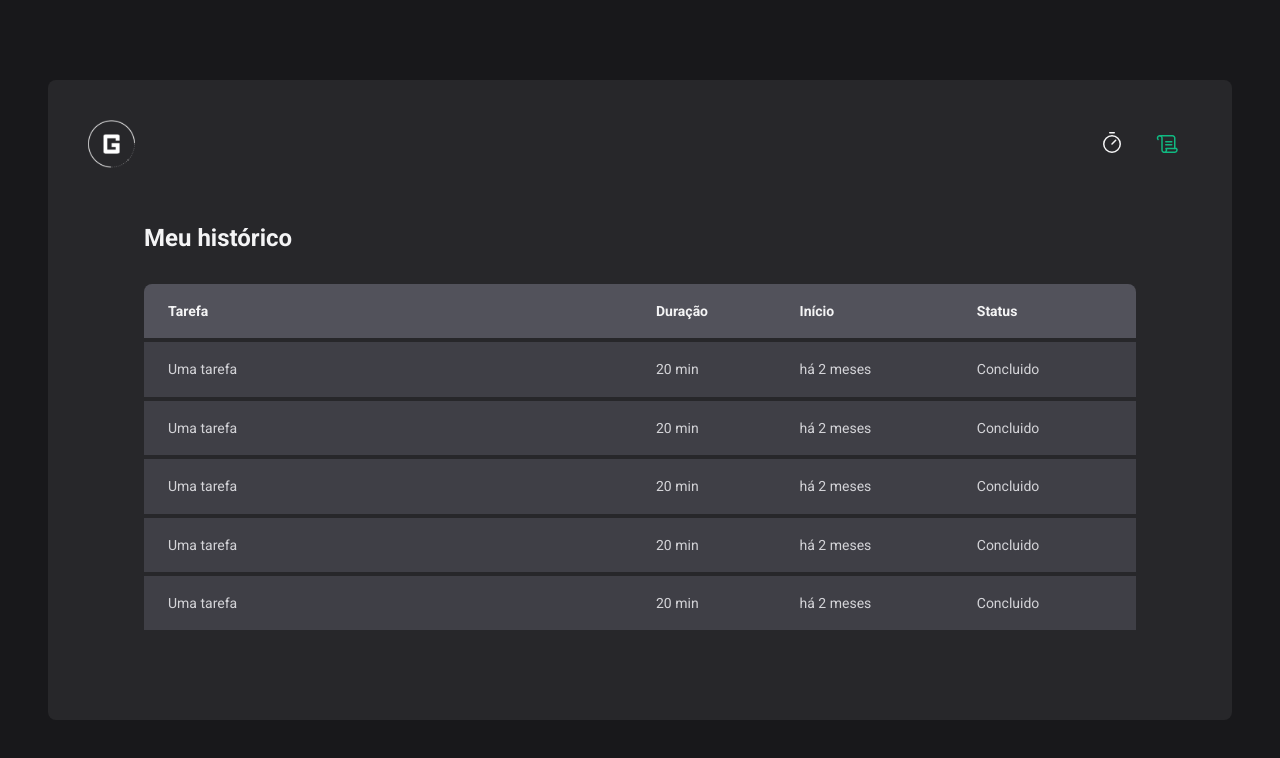
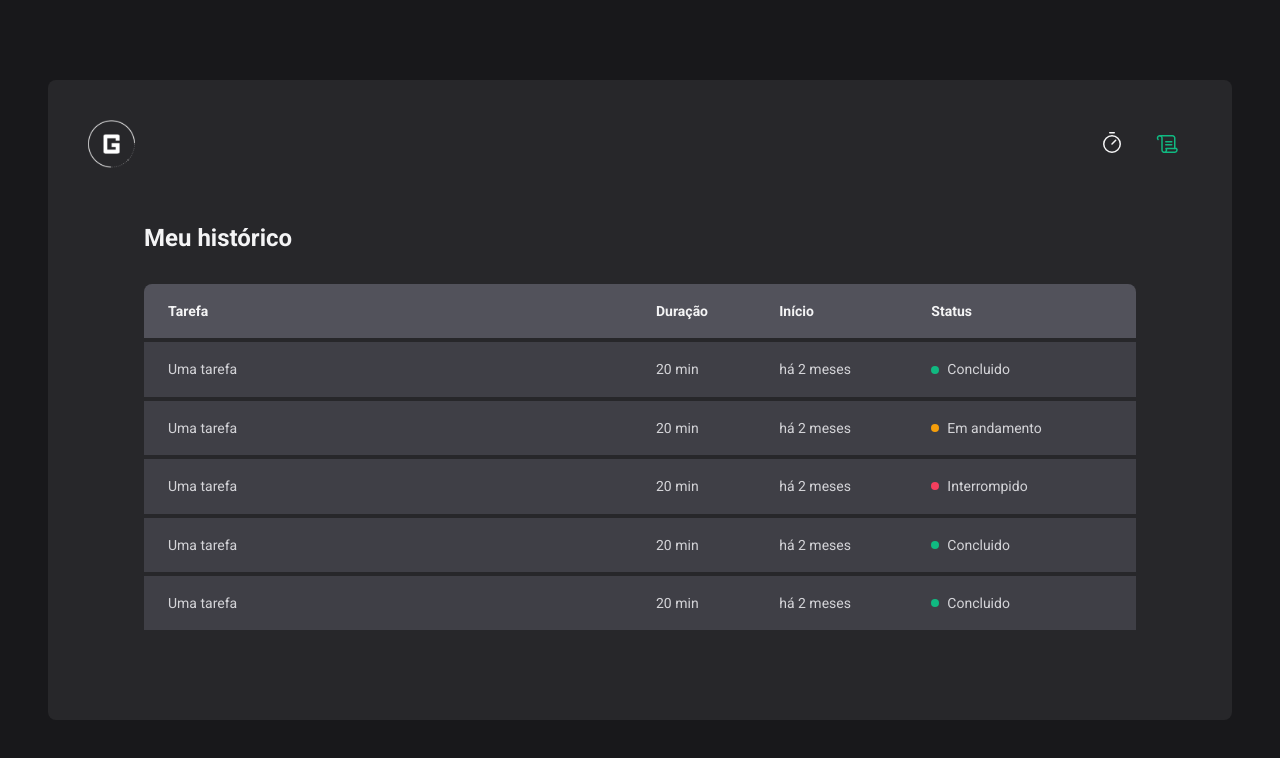
Before and after one commit to GabrielS0ares/timer-pomodoro, a React (Vite) app: page /history in a window 1280 px wide. Shown: the top 758 px of the page. Built offline with nearby package versions, Linux system fonts and the light colour scheme.

Commit message:
Style: estilizando o componente de status

```diff
--- a/src/pages/History/index.tsx
+++ b/src/pages/History/index.tsx
@@ -1,4 +1,4 @@
-import { HistoryContainer, HistoryList } from './styles'
+import { HistoryContainer, HistoryList, Status } from './styles'
 
 export default function History() {
   return (
@@ -20,31 +20,41 @@ export default function History() {
               <td>Uma tarefa</td>
               <td>20 min</td>
               <td>há 2 meses</td>
-              <td>Concluido</td>
+              <td>
+                <Status statusColor="green">Concluido</Status>
+              </td>
             </tr>
             <tr>
               <td>Uma tarefa</td>
               <td>20 min</td>
               <td>há 2 meses</td>
-              <td>Concluido</td>
+              <td>
+                <Status statusColor="yellow">Em andamento</Status>
+              </td>
             </tr>
             <tr>
               <td>Uma tarefa</td>
               <td>20 min</td>
               <td>há 2 meses</td>
-              <td>Concluido</td>
+              <td>
+                <Status statusColor="red">Interrompido</Status>
+              </td>
             </tr>
             <tr>
               <td>Uma tarefa</td>
               <td>20 min</td>
               <td>há 2 meses</td>
-              <td>Concluido</td>
+              <td>
+                <Status statusColor="green">Concluido</Status>
+              </td>
             </tr>
             <tr>
               <td>Uma tarefa</td>
               <td>20 min</td>
               <td>há 2 meses</td>
-              <td>Concluido</td>
+              <td>
+                <Status statusColor="green">Concluido</Status>
+              </td>
             </tr>
           </tbody>
         </table>
--- a/src/pages/History/styles.ts
+++ b/src/pages/History/styles.ts
@@ -61,3 +61,29 @@ export const HistoryList = styled.div`
   overflow: auto;
   margin-top: 2rem;
 `
+
+const STATUS_COLORS = {
+  yellow: 'amber-500',
+  green: 'emerald-500',
+  red: 'rose-500',
+} as const
+
+interface StatusProps {
+  statusColor: keyof typeof STATUS_COLORS
+}
+
+export const Status = styled.span<StatusProps>`
+  display: flex;
+  align-items: center;
+  gap: 0.5rem;
+
+  &::before {
+    content: '';
+    width: 0.5rem;
+    height: 0.5rem;
+
+    border-radius: 50%;
+
+    background: ${(props) => props.theme[STATUS_COLORS[props.statusColor]]};
+  }
+`
--- a/src/styles/themes/default.ts
+++ b/src/styles/themes/default.ts
@@ -15,8 +15,8 @@ export const defaultTheme = {
   'emerald-500': '#10b981',
   'emerald-700': '#047857',
 
-  'rose-500,': '#f43f5e',
+  'rose-500': '#f43f5e',
   'rose-700': '#be123c',
 
-  amber: '#f59e0b',
+  'amber-500': '#f59e0b',
 }
```
